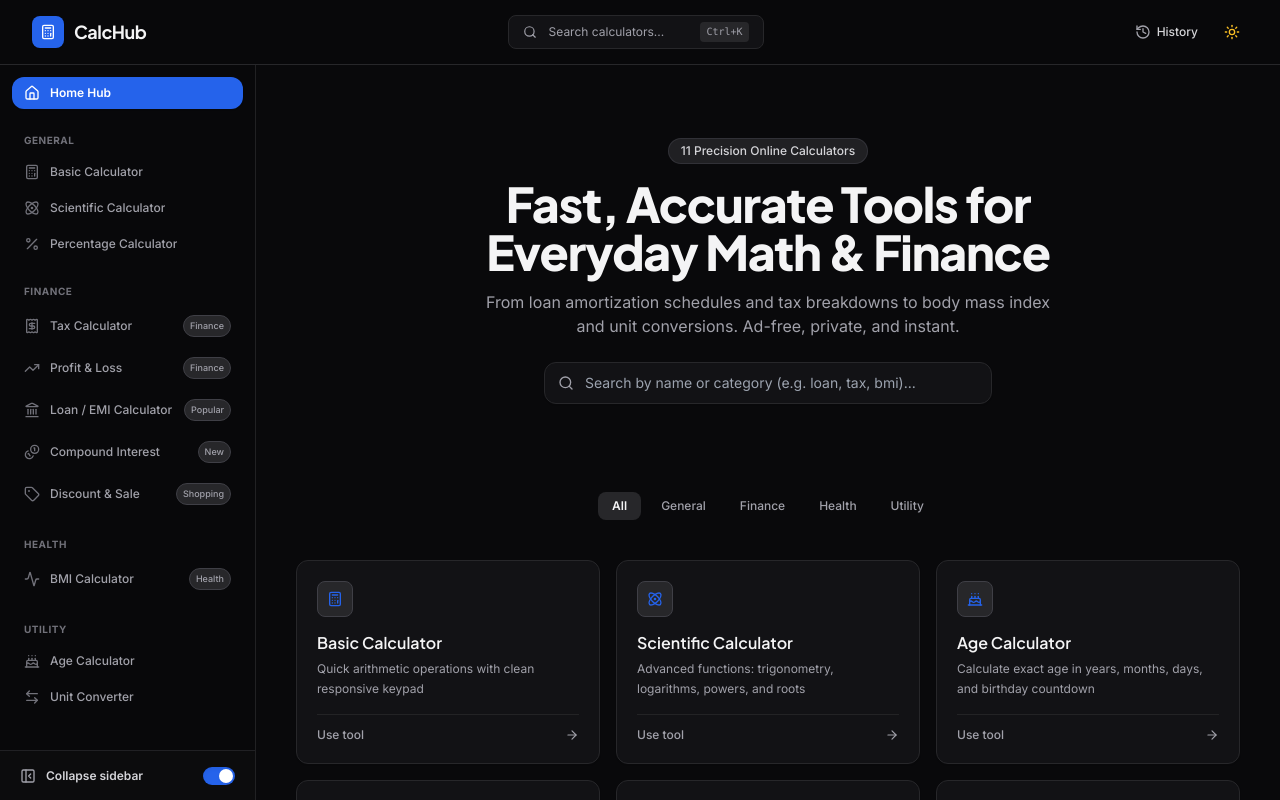
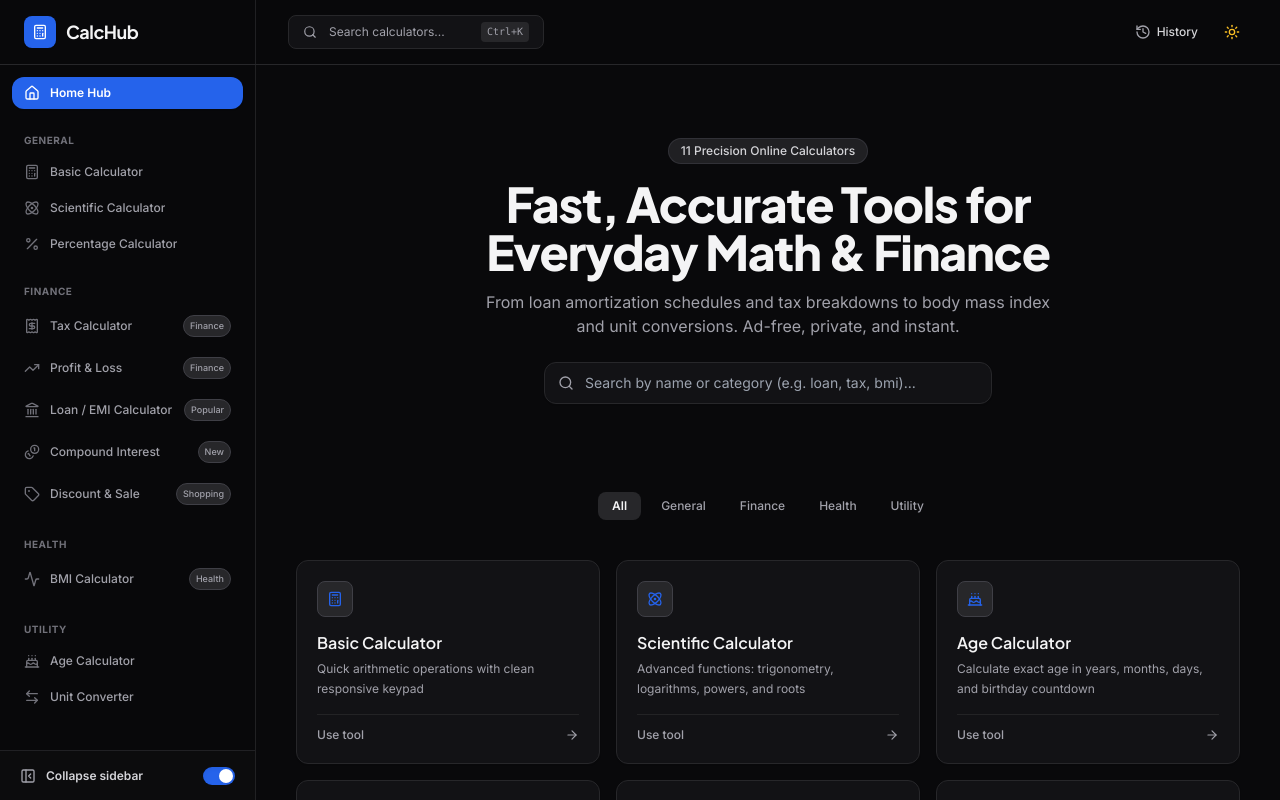
Before and after one commit to zhsaikot/calculator-hub, a React (Vite) app: page / in a window 1280 px wide. Shown: the top 800 px of the page. Built offline with nearby package versions, Linux system fonts and the light colour scheme.

Commit message:
fix: align CalcHub header logo pixel-perfectly with sidebar column and borders

```diff
--- a/src/App.tsx
+++ b/src/App.tsx
@@ -142,6 +142,7 @@ export const App: React.FC = () => {
         onOpenHistory={() => setIsHistoryOpen(true)}
         onNavigateHome={() => navigateTo('home')}
         onToggleMobileMenu={() => setIsMobileMenuOpen(prev => !prev)}
+        isSidebarCollapsed={isSidebarCollapsed}
       />
 
       {/* Main Container */}
--- a/src/components/layout/Header.tsx
+++ b/src/components/layout/Header.tsx
@@ -7,6 +7,7 @@ interface HeaderProps {
   onOpenHistory: () => void;
   onNavigateHome: () => void;
   onToggleMobileMenu: () => void;
+  isSidebarCollapsed?: boolean;
 }
 
 export const Header: React.FC<HeaderProps> = ({
@@ -14,33 +15,49 @@ export const Header: React.FC<HeaderProps> = ({
   onOpenHistory,
   onNavigateHome,
   onToggleMobileMenu,
+  isSidebarCollapsed = false,
 }) => {
   const { theme, toggleTheme } = useTheme();
 
   return (
     <header className="sticky top-0 z-40 w-full bg-white/95 dark:bg-zinc-950/90 backdrop-blur border-b border-slate-200 dark:border-zinc-800 transition-colors">
-      <div className="w-full px-4 sm:px-6 lg:px-8 h-14 sm:h-16 flex items-center justify-between gap-4">
-        {/* Left: Mobile Menu Button & Brand Logo */}
-        <div className="flex items-center gap-3">
+      <div className="w-full h-14 sm:h-16 flex items-center justify-between">
+        {/* Left: Brand Logo (Aligned pixel-perfectly with Sidebar) */}
+        <div
+          className={`flex items-center h-full ${
+            isSidebarCollapsed ? 'lg:w-16' : 'lg:w-64'
+          } lg:border-r border-slate-200 dark:border-zinc-800/80 transition-[width] duration-200 px-3 sm:px-4 lg:px-3 flex-shrink-0`}
+        >
+          {/* Mobile Menu Button */}
           <button
             onClick={onToggleMobileMenu}
-            className="lg:hidden p-2 -ml-2 rounded-lg text-slate-600 dark:text-zinc-400 hover:text-slate-900 dark:hover:text-zinc-100 hover:bg-slate-100 dark:hover:bg-zinc-800 transition-colors"
+            className="lg:hidden p-2 -ml-1 mr-1 rounded-lg text-slate-600 dark:text-zinc-400 hover:text-slate-900 dark:hover:text-zinc-100 hover:bg-slate-100 dark:hover:bg-zinc-800 transition-colors"
             aria-label="Open menu"
           >
             <Menu className="w-5 h-5" />
           </button>
 
+          {/* Logo Button */}
           <button
             onClick={onNavigateHome}
-            className="flex items-center gap-2.5 font-display text-lg font-bold tracking-tight text-slate-900 dark:text-zinc-100 focus:outline-none"
+            className={`flex items-center gap-2.5 font-display text-lg font-bold tracking-tight text-slate-900 dark:text-zinc-100 focus:outline-none transition-colors ${
+              isSidebarCollapsed
+                ? 'lg:mx-auto'
+                : 'px-3 py-1.5 rounded-xl hover:bg-slate-100/60 dark:hover:bg-zinc-850/60'
+            }`}
+            title="CalcHub Home"
           >
-            <div className="w-8 h-8 rounded-lg bg-blue-600 flex items-center justify-center text-white shadow-sm">
+            <div className="w-8 h-8 rounded-lg bg-blue-600 flex items-center justify-center text-white shadow-sm flex-shrink-0">
               <Calculator className="w-4 h-4" />
             </div>
-            <span>CalcHub</span>
+            <span className={`${isSidebarCollapsed ? 'lg:hidden' : ''} truncate`}>
+              CalcHub
+            </span>
           </button>
         </div>
 
+        {/* Center & Right Navigation Container */}
+        <div className="flex-1 flex items-center justify-between gap-4 px-4 sm:px-6 lg:px-8 h-full">
           {/* Center: Search Bar (Desktop) */}
           <button
             onClick={onOpenSearch}
@@ -54,7 +71,7 @@ export const Header: React.FC<HeaderProps> = ({
           </button>
 
           {/* Right: Actions */}
-        <div className="flex items-center gap-1.5 sm:gap-2">
+          <div className="flex items-center gap-1.5 sm:gap-2 ml-auto">
             <button
               onClick={onOpenSearch}
               className="sm:hidden p-2 rounded-lg text-slate-600 dark:text-zinc-400 hover:text-slate-900 dark:hover:text-zinc-100 hover:bg-slate-100 dark:hover:bg-zinc-800 transition-colors"
@@ -82,6 +99,7 @@ export const Header: React.FC<HeaderProps> = ({
             </button>
           </div>
         </div>
+      </div>
     </header>
   );
 };
```
Also changed, not shown: 5 other files (tests, documents, lock files or other folders). Lines whose indentation alone changed are shown as unchanged.
